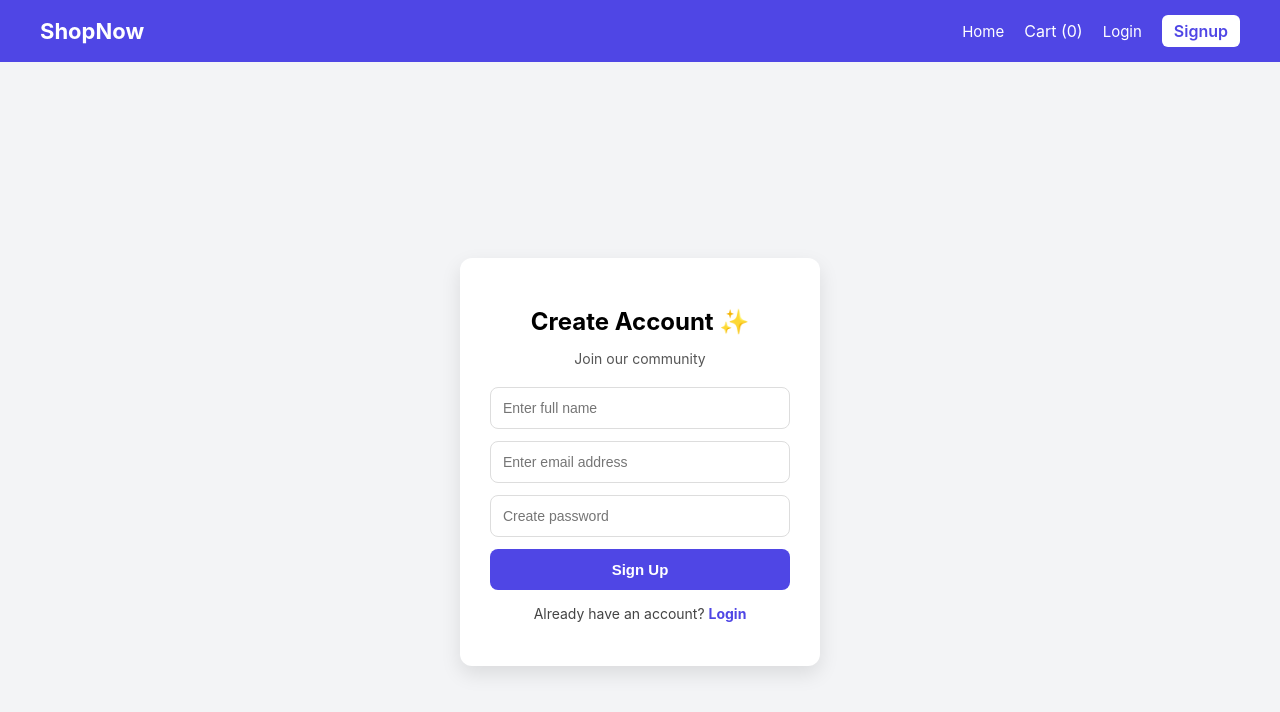
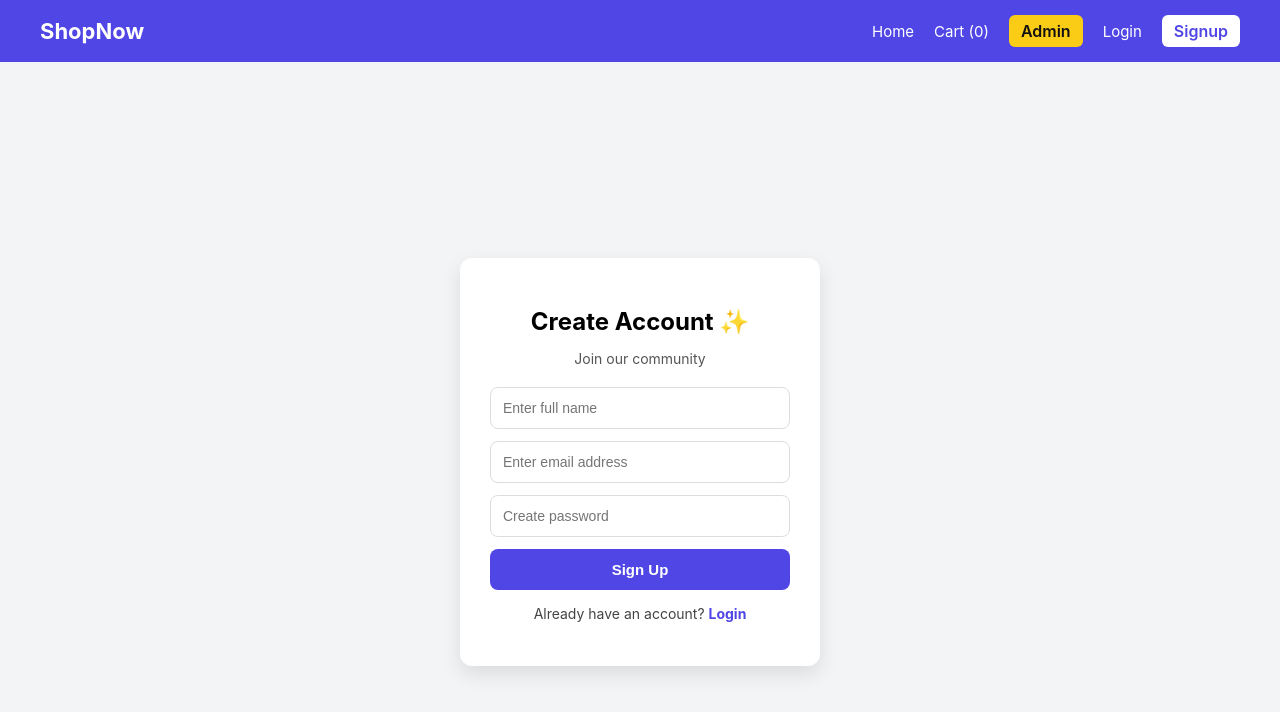
Before and after one commit to karishma-rtctek/ecommerce-frontend, a React app: page /signup in a window 1280 px wide. Shown: the top 712 px of the page. Built offline with nearby package versions, Linux system fonts and the light colour scheme; no server answers; the HTML template or start-up script is replaced by a standard one.

Commit message:
working code

```diff
--- a/src/components/Navbar.tsx
+++ b/src/components/Navbar.tsx
@@ -20,8 +20,13 @@ export default function Navbar() {
           Home
         </Link>
 
-        <Link to="/cart" style={{ color: "white", textDecoration: "none" }}>
+        <Link to="/cart" style={styles.link}>
           Cart ({cartCount})
+        </Link>
+
+        {/* Admin button visible for all users */}
+        <Link to="/admin/products" style={styles.adminBtn}>
+          Admin
         </Link>
 
         {user ? (
@@ -107,4 +112,13 @@ const styles: any = {
     color: "white",
     whiteSpace: "nowrap",
   },
+  adminBtn: {
+    padding: "6px 12px",
+    background: "#facc15", // yellow color
+    color: "#111",
+    borderRadius: "6px",
+    fontWeight: 600,
+    textDecoration: "none",
+    whiteSpace: "nowrap",
+  },
 };
--- a/src/pages/Cart.tsx
+++ b/src/pages/Cart.tsx
@@ -1,5 +1,5 @@
 import { useEffect, useState } from "react";
-import axios from "axios";
+import axiosClient from "../api/axiosClient";
 
 // ⭐ Define the structure of each cart item
 interface CartItem {
@@ -15,7 +15,7 @@ export default function Cart() {
   const [cart, setCart] = useState<CartItem[]>([]);
 
   const loadCart = async () => {
-    const res = await axios.get("http://localhost:5000/api/cart");
+    const res = await axiosClient.get("/cart");
     setCart(res.data);
   };
 
@@ -26,7 +26,7 @@ export default function Cart() {
   const updateQty = async (cartId: number, qty: number) => {
     qty = Math.max(1, qty);
 
-    await axios.put(`http://localhost:5000/api/cart/update/${cartId}`, {
+    await axiosClient.put(`/cart/update/${cartId}`, {
       quantity: qty,
     });
 
@@ -34,7 +34,7 @@ export default function Cart() {
   };
 
   const removeItem = async (cartId: number) => {
-    await axios.delete(`http://localhost:5000/api/cart/remove/${cartId}`);
+    await axiosClient.delete(`/cart/remove/${cartId}`);
     loadCart();
   };
 
--- a/src/pages/Home.tsx
+++ b/src/pages/Home.tsx
@@ -1,6 +1,6 @@
 import { useEffect, useState } from "react";
 import { Link } from "react-router-dom";
-import axios from "axios";
+import axiosClient from "../api/axiosClient";
 import { useDispatch } from "react-redux";
 import { addToCart } from "../redux/slices/cartSlice";
 
@@ -18,8 +18,8 @@ export default function HomePage() {
     try {
       setLoading(true);
 
-      const res = await axios.get(
-        `http://localhost:5000/api/products?page=${page}`
+      const res = await axiosClient.get(
+        `/products?page=${page}`
       );
 
       setProducts(res.data.products);
@@ -183,7 +183,7 @@ export default function HomePage() {
                   onClick={async () => {
                     try {
                       // 1️⃣ Call backend API
-                      await axios.post("http://localhost:5000/api/cart/add", {
+                      await axiosClient.post("/cart/add", {
                         productId: p.id,
                         quantity: 1,
                       });
--- a/src/pages/Login.tsx
+++ b/src/pages/Login.tsx
@@ -1,8 +1,8 @@
 import { useState } from "react";
 import { useDispatch } from "react-redux";
 import { loginSuccess } from "../redux/slices/authSlice";
-import axios from "axios";
 import { Link, useNavigate } from "react-router-dom";
+import axiosClient from "../api/axiosClient";
 
 export default function Login() {
   const dispatch = useDispatch();
@@ -15,7 +15,7 @@ export default function Login() {
   const handleLogin = async (e: any) => {
     e.preventDefault();
     try {
-      const res = await axios.post("http://localhost:5000/api/auth/login", {
+      const res = await axiosClient.post("/auth/login", {
         email,
         password,
       });
@@ -23,7 +23,8 @@ export default function Login() {
       dispatch(loginSuccess(res.data));
       navigate("/");
     } catch (err: any) {
-      setError("Invalid email or password");
+      console.log(err.response?.data);
+      setError(err.response?.data?.message || "Invalid email or password");
     }
   };
 
--- a/src/pages/Orders.tsx
+++ b/src/pages/Orders.tsx
@@ -1,5 +1,5 @@
 import { useEffect, useState } from "react";
-import axios from "axios";
+import axiosClient from "../api/axiosClient";
 
 interface OrderItem {
   id: number;
@@ -29,7 +29,7 @@ export default function Orders() {
 
   async function fetchOrders() {
     try {
-      const res = await axios.get("http://localhost:5000/api/orders");
+      const res = await axiosClient.get("/orders");
       setOrders(res.data.orders);
     } catch (err) {
       console.log("❌ Error fetching orders", err);
--- a/src/pages/Signup.tsx
+++ b/src/pages/Signup.tsx
@@ -1,5 +1,153 @@
+// import { useState } from "react";
+// import { Link, useNavigate } from "react-router-dom";
+
+// export default function Signup() {
+//   const navigate = useNavigate();
+
+//   const [name, setName] = useState("");
+//   const [email, setEmail] = useState("");
+//   const [password, setPassword] = useState("");
+//   const [error, setError] = useState("");
+//   const [success, setSuccess] = useState("");
+
+//   const handleSignup = async (e: any) => {
+//     e.preventDefault();
+//     setError("");
+//     setSuccess("");
+
+//     try {
+//       setSuccess("Account created successfully!");
+//       setTimeout(() => navigate("/login"), 1200);
+//     } catch (err: any) {
+//       setError("Signup failed — try another email.");
+//     }
+//   };
+
+//   return (
+//     <div style={styles.page}>
+//       <div style={styles.card}>
+//         <h2 style={styles.title}>Create Account ✨</h2>
+//         <p style={styles.subtitle}>Join our community</p>
+
+//         {error && <p style={styles.error}>{error}</p>}
+//         {success && <p style={styles.success}>{success}</p>}
+
+//         <form onSubmit={handleSignup} style={styles.form}>
+//           <input
+//             type="text"
+//             placeholder="Enter full name"
+//             value={name}
+//             onChange={(e) => setName(e.target.value)}
+//             style={styles.input}
+//             required
+//           />
+
+//           <input
+//             type="email"
+//             placeholder="Enter email address"
+//             value={email}
+//             onChange={(e) => setEmail(e.target.value)}
+//             style={styles.input}
+//             required
+//           />
+
+//           <input
+//             type="password"
+//             placeholder="Create password"
+//             value={password}
+//             onChange={(e) => setPassword(e.target.value)}
+//             style={styles.input}
+//             required
+//           />
+
+//           <button type="submit" style={styles.button}>
+//             Sign Up
+//           </button>
+//         </form>
+
+//         <p style={styles.signupText}>
+//           Already have an account?{" "}
+//           <Link to="/login" style={styles.signupLink}>
+//             Login
+//           </Link>
+//         </p>
+//       </div>
+//     </div>
+//   );
+// }
+
+// const styles: any = {
+//   page: {
+//     height: "100vh",
+//     display: "flex",
+//     alignItems: "center",
+//     justifyContent: "center",
+//     background: "#f3f4f6",
+//   },
+//   card: {
+//     width: "360px",
+//     padding: "30px",
+//     background: "#fff",
+//     borderRadius: "12px",
+//     boxShadow: "0 8px 20px rgba(0,0,0,0.1)",
+//     textAlign: "center",
+//   },
+//   title: {
+//     marginBottom: "5px",
+//   },
+//   subtitle: {
+//     fontSize: "14px",
+//     color: "#555",
+//     marginBottom: "20px",
+//   },
+//   form: {
+//     display: "flex",
+//     flexDirection: "column",
+//     gap: "12px",
+//   },
+//   input: {
+//     padding: "12px",
+//     borderRadius: "8px",
+//     border: "1px solid #ddd",
+//     outline: "none",
+//     fontSize: "14px",
+//   },
+//   button: {
+//     background: "#4f46e5",
+//     color: "white",
+//     padding: "12px",
+//     borderRadius: "8px",
+//     border: "none",
+//     cursor: "pointer",
+//     fontSize: "15px",
+//     fontWeight: 600,
+//   },
+//   error: {
+//     color: "red",
+//     marginBottom: "10px",
+//     fontSize: "14px",
+//   },
+//   success: {
+//     color: "green",
+//     marginBottom: "10px",
+//     fontSize: "14px",
+//   },
+//   signupText: {
+//     marginTop: "15px",
+//     fontSize: "14px",
+//     color: "#444",
+//   },
+//   signupLink: {
+//     color: "#4f46e5",
+//     textDecoration: "none",
+//     fontWeight: "bold",
+//   },
+// };
+
+
 import { useState } from "react";
 import { Link, useNavigate } from "react-router-dom";
+import axiosClient from "../api/axiosClient"; // make sure you have axiosClient set up
 
 export default function Signup() {
   const navigate = useNavigate();
@@ -16,10 +164,20 @@ export default function Signup() {
     setSuccess("");
 
     try {
+      console.log("Signup payload:", { name, email, password });
+
+      const res = await axiosClient.post("/auth/signup", {
+        name,
+        email,
+        password,
+      });
+
+      console.log("Signup response:", res.data);
       setSuccess("Account created successfully!");
       setTimeout(() => navigate("/login"), 1200);
     } catch (err: any) {
-      setError("Signup failed — try another email.");
+      console.error("Signup error:", err.response || err);
+      setError(err?.response?.data?.message || "Signup failed — try another email.");
     }
   };
 
@@ -77,69 +235,15 @@ export default function Signup() {
 }
 
 const styles: any = {
-  page: {
-    height: "100vh",
-    display: "flex",
-    alignItems: "center",
-    justifyContent: "center",
-    background: "#f3f4f6",
-  },
-  card: {
-    width: "360px",
-    padding: "30px",
-    background: "#fff",
-    borderRadius: "12px",
-    boxShadow: "0 8px 20px rgba(0,0,0,0.1)",
-    textAlign: "center",
-  },
-  title: {
-    marginBottom: "5px",
-  },
-  subtitle: {
-    fontSize: "14px",
-    color: "#555",
-    marginBottom: "20px",
-  },
-  form: {
-    display: "flex",
-    flexDirection: "column",
-    gap: "12px",
-  },
-  input: {
-    padding: "12px",
-    borderRadius: "8px",
-    border: "1px solid #ddd",
-    outline: "none",
-    fontSize: "14px",
-  },
-  button: {
-    background: "#4f46e5",
-    color: "white",
-    padding: "12px",
-    borderRadius: "8px",
-    border: "none",
-    cursor: "pointer",
-    fontSize: "15px",
-    fontWeight: 600,
-  },
-  error: {
-    color: "red",
-    marginBottom: "10px",
-    fontSize: "14px",
-  },
-  success: {
-    color: "green",
-    marginBottom: "10px",
-    fontSize: "14px",
-  },
-  signupText: {
-    marginTop: "15px",
-    fontSize: "14px",
-    color: "#444",
-  },
-  signupLink: {
-    color: "#4f46e5",
-    textDecoration: "none",
-    fontWeight: "bold",
-  },
+  page: { height: "100vh", display: "flex", alignItems: "center", justifyContent: "center", background: "#f3f4f6" },
+  card: { width: "360px", padding: "30px", background: "#fff", borderRadius: "12px", boxShadow: "0 8px 20px rgba(0,0,0,0.1)", textAlign: "center" },
+  title: { marginBottom: "5px" },
+  subtitle: { fontSize: "14px", color: "#555", marginBottom: "20px" },
+  form: { display: "flex", flexDirection: "column", gap: "12px" },
+  input: { padding: "12px", borderRadius: "8px", border: "1px solid #ddd", outline: "none", fontSize: "14px" },
+  button: { background: "#4f46e5", color: "white", padding: "12px", borderRadius: "8px", border: "none", cursor: "pointer", fontSize: "15px", fontWeight: 600 },
+  error: { color: "red", marginBottom: "10px", fontSize: "14px" },
+  success: { color: "green", marginBottom: "10px", fontSize: "14px" },
+  signupText: { marginTop: "15px", fontSize: "14px", color: "#444" },
+  signupLink: { color: "#4f46e5", textDecoration: "none", fontWeight: "bold" },
 };
```
Also changed, not shown: src/pages/AdminProducts.tsx (+5 -5 lines), src/pages/ProductDetails.tsx (+17 -7 lines).
